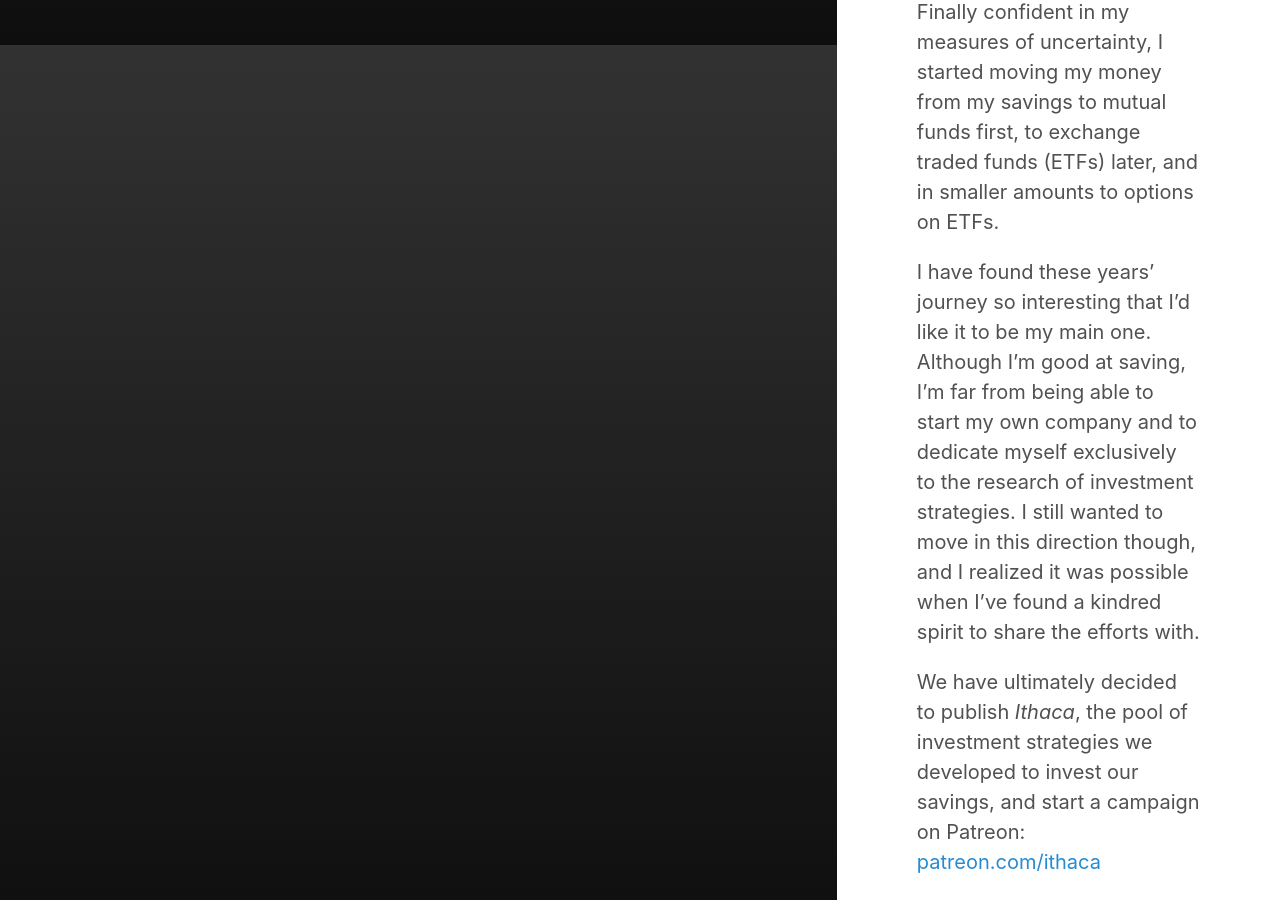
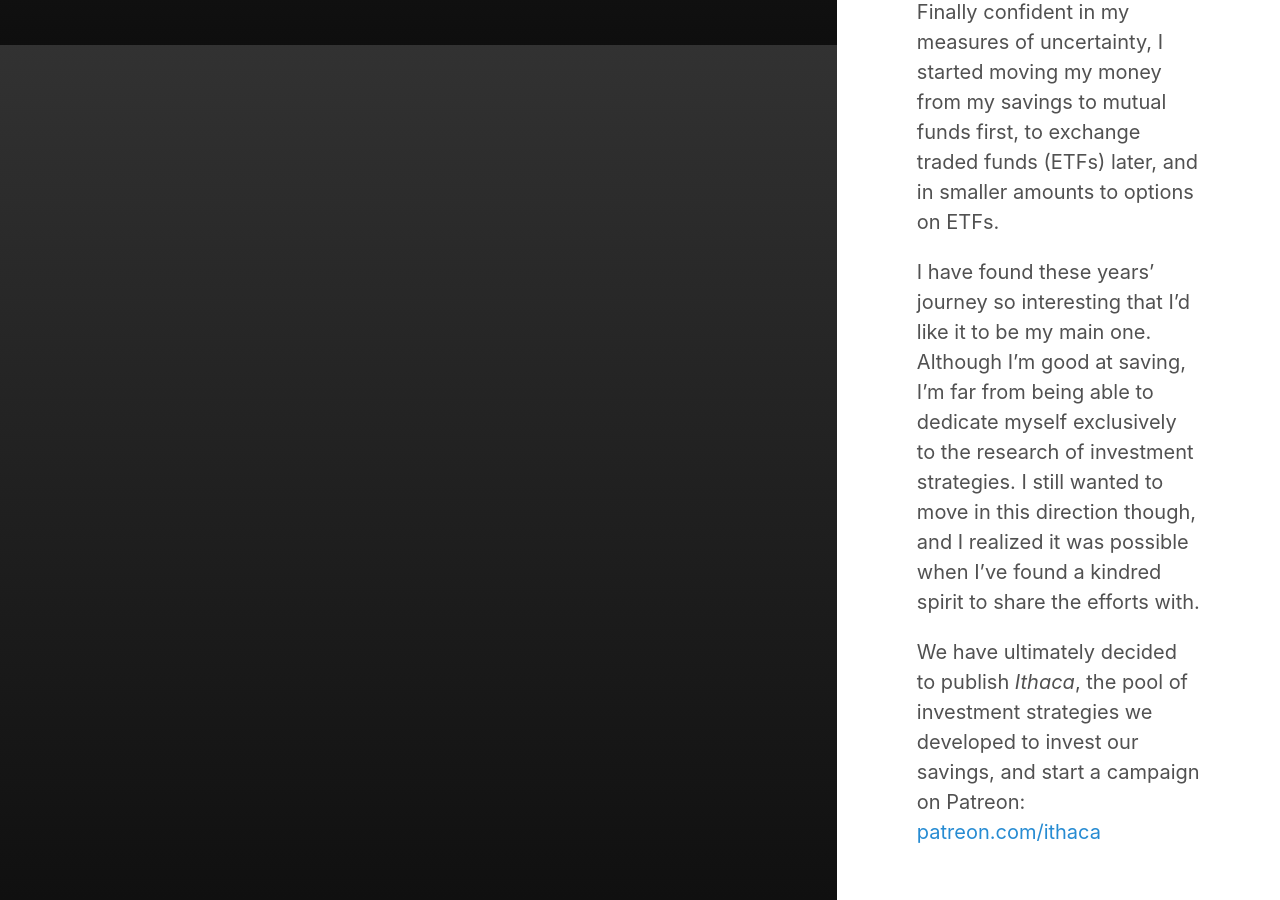
Before and after one commit to IthacaResearch/ithacaresearch.github.io, a Jekyll site: the page built from category/about.md, in a window 1280 px wide and 900 px high, scrolled down 2655 px. Built offline with Jekyll 4.4.1, drawn with Linux system fonts in a browser that asks for light colours.

Commit message:
Update about.md

```diff
--- a/category/about.md
+++ b/category/about.md
@@ -17,6 +17,6 @@
 I had to gain confidence before moving my savings, more specifically confidence from a statistics' point of view: what were the chances I could lose more than 10 % of my savings? What were the chances I could lose more than 20 %? Was I comfortable with this possible loss?
 Although I had had to deal with statistics as an engineer, I was only now beginning to fully appreciate it: it could not only help you in gauging uncertainty on the basis of something certain, but also in gauging uncertainty of uncertainty. Finally confident in my measures of uncertainty, I started moving my money from my savings to mutual funds first, to exchange traded funds (ETFs) later, and in smaller amounts to options on ETFs.
 
-I have found these years' journey so interesting that I'd like it to be my main one. Although I'm good at saving, I'm far from being able to start my own company and to dedicate myself exclusively to the research of investment strategies. I still wanted to move in this direction though, and I realized it was possible when I've found a kindred spirit to share the efforts with.
+I have found these years' journey so interesting that I'd like it to be my main one. Although I'm good at saving, I'm far from being able to dedicate myself exclusively to the research of investment strategies. I still wanted to move in this direction though, and I realized it was possible when I've found a kindred spirit to share the efforts with.
 
 We have ultimately decided to publish _Ithaca_, the pool of investment strategies we developed to invest our savings, and start a campaign on Patreon: [patreon.com/ithaca](https://www.patreon.com/ithaca "Go to Patreon page")
```
